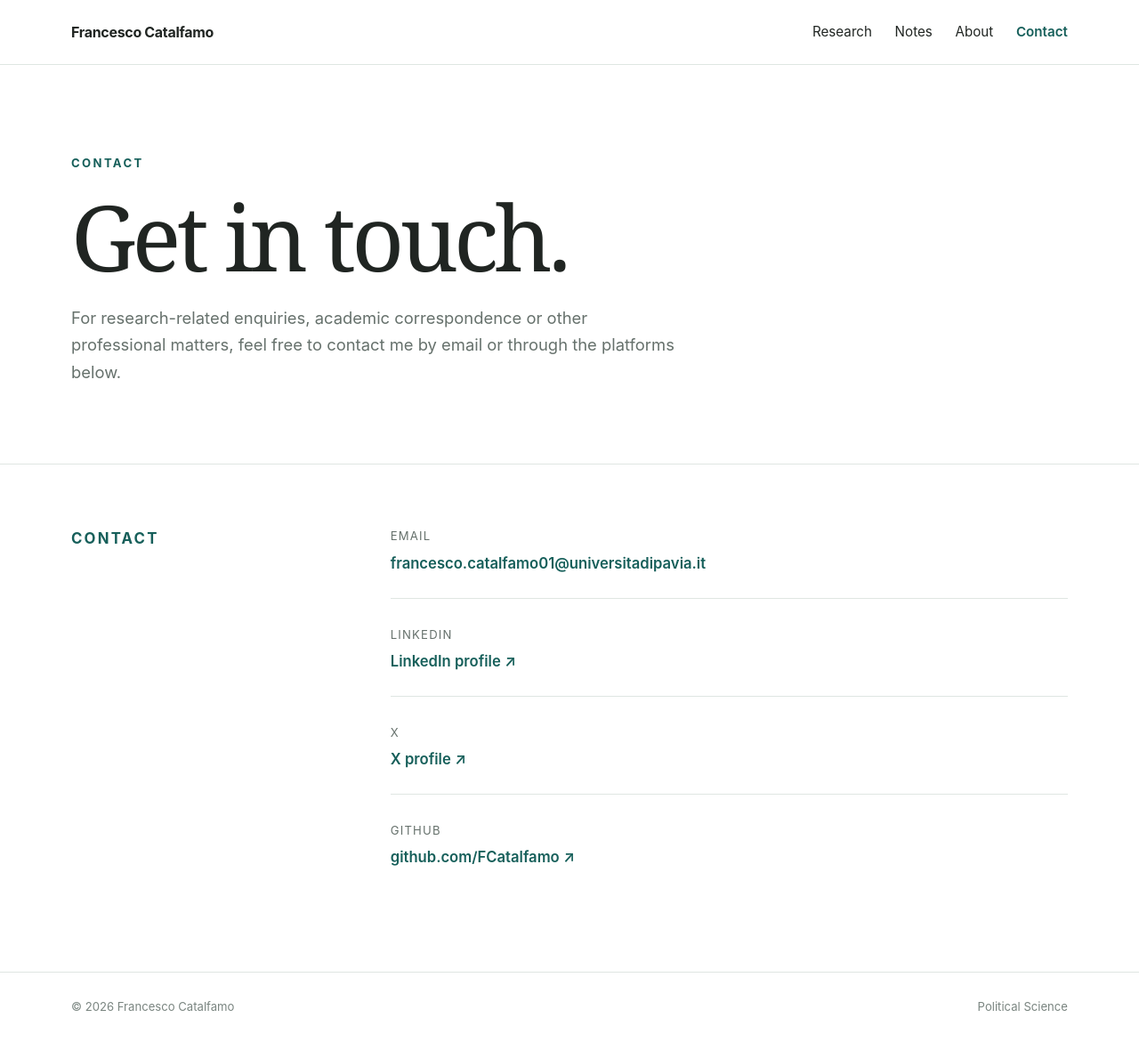
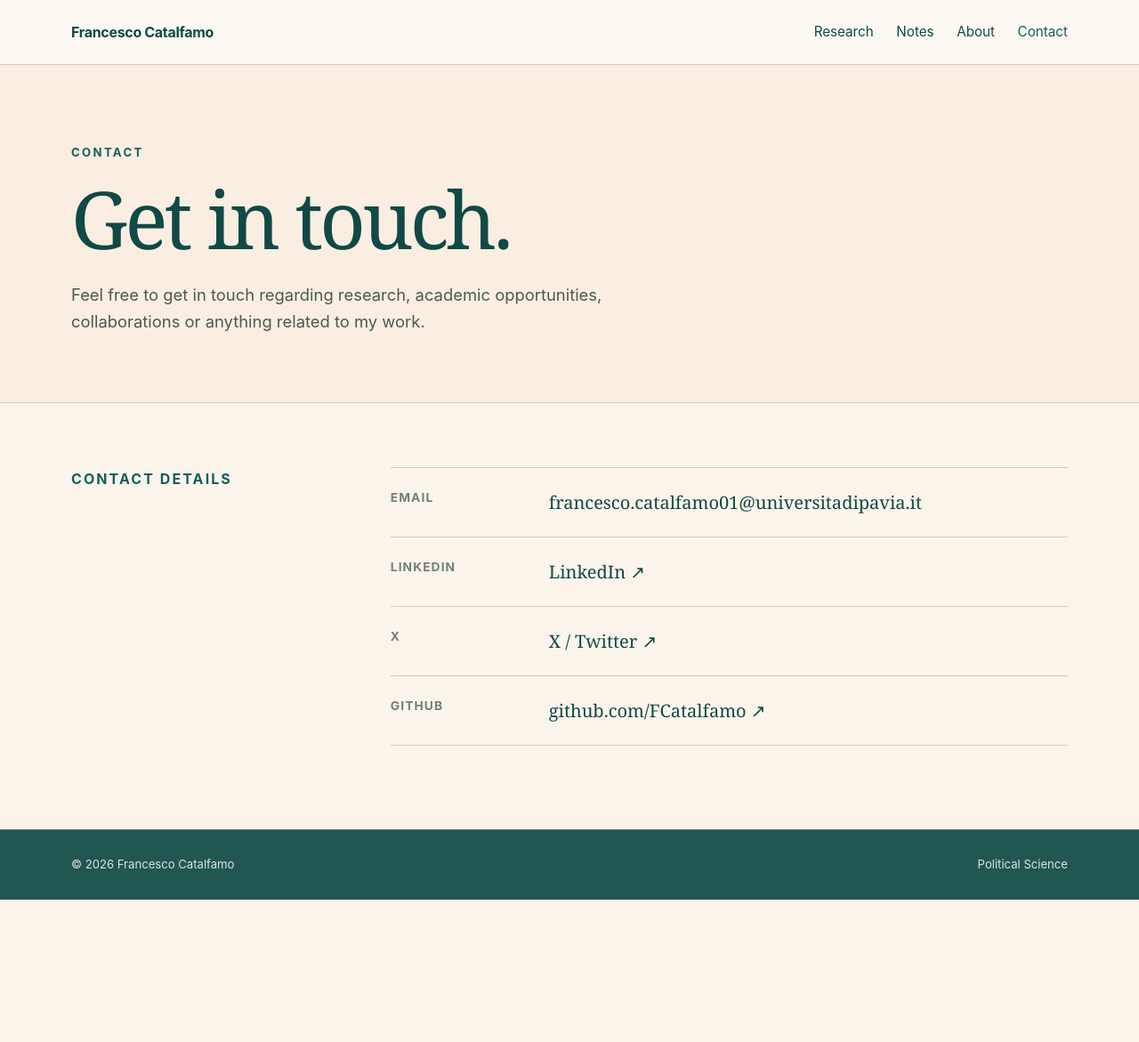
Before and after one commit to FCatalfamo/FCatalfamo.github.io, a Jekyll site: the page built from contact/index.html, in a window 1280 px wide and 1171 px high. Shown: the whole window at 89% size. Built offline with Jekyll 4.4.1, drawn with Linux system fonts in a browser that asks for light colours.

Commit message:
Update contact index.html

```diff
--- a/contact/index.html
+++ b/contact/index.html
@@ -15,8 +20,7 @@
         content="Contact Francesco Catalfamo"
     >
 
-    <title>Contact | Francesco Catalfamo</title>
-
+    <title>Contact — Francesco Catalfamo</title>
 
     <style>
 
@@ -25,9 +29,21 @@
             --petrol: #165f5a;
             --petrol-dark: #104945;
 
+            --ivory: rgba(246, 229, 209, 0.42);
+
+            --sage: #88b79b;
+            --sage-soft: rgba(136, 183, 155, 0.22);
+
+            --dark-section: rgba(16, 73, 69, 0.92);
+
             --ink: #202522;
             --muted: #66716c;
-            --line: #dfe6e2;
+
+            --light-text: #f7f4ef;
+            --light-muted: #dbe5df;
+
+            --line-dark: rgba(16, 73, 69, 0.22);
+            --line-light: rgba(246, 229, 209, 0.20);
 
             --paper: #ffffff;
 
@@ -35,11 +51,13 @@
 
         }
 
-
         * {
             box-sizing: border-box;
         }
 
+        html {
+            scroll-behavior: smooth;
+        }
 
         body {
 
@@ -56,26 +74,16 @@
 
             color: var(--ink);
 
-            background: var(--paper);
+            background: var(--ivory);
 
             line-height: 1.65;
 
         }
 
-
         a {
-
             color: inherit;
-
             text-decoration: none;
-
         }
-
-
-        a:hover {
-            color: var(--petrol);
-        }
-
 
         .container {
 
@@ -85,10 +93,7 @@
 
         }
 
-
-
         /* HEADER */
-
 
         .site-header {
 
@@ -98,14 +103,13 @@
 
             z-index: 100;
 
-            background: rgba(255, 255, 255, 0.94);
+            background: rgba(252, 248, 243, 0.94);
 
             backdrop-filter: blur(12px);
 
-            border-bottom: 1px solid var(--line);
+            border-bottom: 1px solid var(--line-dark);
 
         }
-
 
         .navbar {
 
@@ -121,15 +125,15 @@
 
         }
 
-
         .site-name {
 
             font-weight: 700;
 
             letter-spacing: -0.02em;
 
+            color: var(--petrol-dark);
+
         }
-
 
         .nav-links {
 
@@ -143,26 +147,30 @@
 
         }
 
+        .nav-links a {
 
-        .nav-links .active {
+            color: var(--petrol-dark);
+
+            transition: color 0.18s ease;
+
+        }
+
+        .nav-links a:hover,
+        .nav-links a.active {
 
             color: var(--petrol);
 
-            font-weight: 600;
+        }
+
+        /* HERO */
+
+        .contact-hero {
+
+            padding: 88px 0 76px;
+
+            background: var(--ivory);
 
         }
-
-
-
-        /* PAGE */
-
-
-        .page-hero {
-
-            padding: 100px 0 70px;
-
-        }
-
 
         .eyebrow {
 
@@ -176,52 +184,52 @@
 
             font-weight: 700;
 
-            margin-bottom: 22px;
+            margin-bottom: 20px;
 
         }
 
-
-        h1 {
+        .contact-hero h1 {
 
             font-family:
                 Georgia,
                 "Times New Roman",
                 serif;
 
-            font-size: clamp(3.8rem, 8vw, 6.5rem);
+            font-size: clamp(3.5rem, 7vw, 5.8rem);
+
+            line-height: 0.95;
+
+            letter-spacing: -0.04em;
 
             font-weight: 500;
 
-            letter-spacing: -0.045em;
+            color: var(--petrol-dark);
 
-            line-height: 0.95;
+            margin: 0 0 28px;
+
+        }
+
+        .contact-intro {
+
+            max-width: 720px;
+
+            color: #4c5953;
+
+            font-size: 1.15rem;
 
             margin: 0;
 
         }
 
-
-        .intro {
-
-            max-width: 680px;
-
-            margin-top: 28px;
-
-            color: var(--muted);
-
-            font-size: 1.15rem;
-
-        }
-
+        /* CONTACT SECTION */
 
         .contact-section {
 
-            border-top: 1px solid var(--line);
+            padding: 72px 0 94px;
 
-            padding: 70px 0 90px;
+            border-top: 1px solid var(--line-dark);
 
         }
-
 
         .contact-grid {
 
@@ -233,8 +241,7 @@
 
         }
 
-
-        .contact-label {
+        .section-label {
 
             color: var(--petrol);
 
@@ -242,79 +249,86 @@
 
             letter-spacing: 0.13em;
 
-            font-size: 1.05rem;
+            font-size: 1rem;
 
             font-weight: 700;
 
         }
 
+        .contact-list {
 
-        .contact-list {
+            border-top: 1px solid var(--line-dark);
+
+        }
+
+        .contact-item {
 
             display: grid;
 
-            gap: 30px;
+            grid-template-columns: 150px 1fr;
+
+            gap: 28px;
+
+            padding: 22px 0;
+
+            border-bottom: 1px solid var(--line-dark);
 
         }
 
+        .contact-type {
 
-        .contact-item {
+            color: #718078;
 
-            padding-bottom: 24px;
+            font-size: 0.86rem;
 
-            border-bottom: 1px solid var(--line);
+            text-transform: uppercase;
+
+            letter-spacing: 0.08em;
+
+            font-weight: 700;
 
         }
 
+        .contact-value {
 
-        .contact-item:last-child {
+            font-family:
+                Georgia,
+                "Times New Roman",
+                serif;
 
-            border-bottom: none;
+            font-size: 1.25rem;
+
+            color: var(--petrol-dark);
 
         }
 
+        .contact-value a {
 
-        .contact-item-title {
-
-            font-size: 0.82rem;
-
-            color: var(--muted);
-
-            text-transform: uppercase;
-
-            letter-spacing: 0.09em;
-
-            margin-bottom: 6px;
+            transition: color 0.18s ease;
 
         }
 
-
-        .contact-item a {
+        .contact-value a:hover {
 
             color: var(--petrol);
 
-            font-size: 1.04rem;
-
-            font-weight: 600;
-
         }
-
 
         /* FOOTER */
 
-
         .site-footer {
 
-            border-top: 1px solid var(--line);
+            background: var(--dark-section);
+
+            border-top: 1px solid var(--line-light);
 
             padding: 28px 0;
 
-            color: #7a8580;
+            color: var(--light-muted);
 
             font-size: 0.82rem;
 
         }
-
 
         .footer-inner {
 
@@ -328,50 +342,41 @@
 
         }
 
+        /* RESPONSIVE */
 
+        @media (max-width: 700px) {
 
-        @media (max-width: 780px) {
+            .contact-grid {
+
+                grid-template-columns: 1fr;
+
+                gap: 30px;
+
+            }
+
+            .contact-item {
+
+                grid-template-columns: 1fr;
+
+                gap: 6px;
+
+            }
+
+        }
+
+        @media (max-width: 560px) {
 
             .navbar {
+
+                flex-direction: column;
 
                 align-items: flex-start;
 
                 padding: 18px 0;
 
-            }
-
-
-            .nav-links {
-
-                gap: 14px;
-
-                font-size: 0.86rem;
-
-            }
-
-
-            .contact-grid {
-
-                grid-template-columns: 1fr;
-
-                gap: 34px;
-
-            }
-
-        }
-
-
-
-        @media (max-width: 540px) {
-
-            .navbar {
-
-                flex-direction: column;
-
                 gap: 10px;
 
             }
-
 
             .nav-links {
 
@@ -381,55 +386,59 @@
 
                 flex-wrap: wrap;
 
+                gap: 12px;
+
+            }
+
+            .contact-hero {
+
+                padding: 62px 0 54px;
+
+            }
+
+            .contact-value {
+
+                font-size: 1.05rem;
+
+                overflow-wrap: anywhere;
+
             }
 
         }
-
 
     </style>
 
 </head>
 
-
-
 <body>
-
 
     <header class="site-header">
 
         <div class="container navbar">
 
-
             <a
                 class="site-name"
                 href="/"
             >
-
                 Francesco Catalfamo
-
             </a>
-
 
             <nav
                 class="nav-links"
                 aria-label="Main navigation"
             >
 
-
                 <a href="/research/">
                     Research
                 </a>
-
 
                 <a href="/notes/">
                     Notes
                 </a>
 
-
                 <a href="/about/">
                     About
                 </a>
-
 
                 <a
                     href="/contact/"
@@ -438,209 +447,154 @@
                     Contact
                 </a>
 
-
             </nav>
-
 
         </div>
 
     </header>
 
-
-
-
     <main>
 
+        <!-- HERO -->
 
-        <section class="page-hero">
+        <section class="contact-hero">
 
             <div class="container">
 
-
                 <div class="eyebrow">
-
                     Contact
-
                 </div>
 
-
                 <h1>
-
                     Get in touch.
-
                 </h1>
 
+                <p class="contact-intro">
 
-                <p class="intro">
-
-                    For research-related enquiries, academic correspondence
-                    or other professional matters, feel free to contact me
-                    by email or through the platforms below.
+                    Feel free to get in touch regarding research,
+                    academic opportunities, collaborations or anything
+                    related to my work.
 
                 </p>
-
 
             </div>
 
         </section>
 
-
-
+        <!-- CONTACT DETAILS -->
 
         <section class="contact-section">
 
             <div class="container contact-grid">
 
-
-                <div class="contact-label">
-
-                    Contact
-
+                <div class="section-label">
+                    Contact Details
                 </div>
-
 
                 <div class="contact-list">
 
-
-
-
                     <div class="contact-item">
 
-
-                        <div class="contact-item-title">
-
+                        <div class="contact-type">
                             Email
-
                         </div>
 
+                        <div class="contact-value">
 
                             <a
                                 href="mailto:francesco.catalfamo01@universitadipavia.it"
                             >
-
                                 francesco.catalfamo01@universitadipavia.it
-
                             </a>
-
 
                         </div>
 
-
-
+                    </div>
 
                     <div class="contact-item">
 
-
-                        <div class="contact-item-title">
-
+                        <div class="contact-type">
                             LinkedIn
-
                         </div>
 
+                        <div class="contact-value">
 
                             <a
                                 href="#"
                                 target="_blank"
                                 rel="noopener"
                             >
-
-                            LinkedIn profile ↗
-
+                                LinkedIn ↗
                             </a>
-
 
                         </div>
 
-
-
+                    </div>
 
                     <div class="contact-item">
 
-
-                        <div class="contact-item-title">
-
+                        <div class="contact-type">
                             X
-
                         </div>
 
+                        <div class="contact-value">
 
                             <a
                                 href="#"
                                 target="_blank"
                                 rel="noopener"
                             >
-
-                            X profile ↗
-
+                                X / Twitter ↗
                             </a>
-
 
                         </div>
 
-
-
+                    </div>
 
                     <div class="contact-item">
 
-
-                        <div class="contact-item-title">
-
+                        <div class="contact-type">
                             GitHub
-
                         </div>
 
+                        <div class="contact-value">
 
                             <a
                                 href="https://github.com/FCatalfamo"
                                 target="_blank"
                                 rel="noopener"
                             >
-
                                 github.com/FCatalfamo ↗
-
                             </a>
-
 
                         </div>
 
+                    </div>
 
                 </div>
-
 
             </div>
 
         </section>
 
-
     </main>
-
-
-
 
     <footer class="site-footer">
 
         <div class="container footer-inner">
 
+            <span>
+                © 2026 Francesco Catalfamo
+            </span>
 
             <span>
-
-                © 2026 Francesco Catalfamo
-
+                Political Science
             </span>
-
-
-            <span>
-
-                Political Science
-
-            </span>
-
 
         </div>
 
     </footer>
 
-
 </body>
 
 </html>
```
Also changed, not shown: other parts of contact/index.html (+5 -0 lines). Lines whose indentation alone changed are shown as unchanged.
